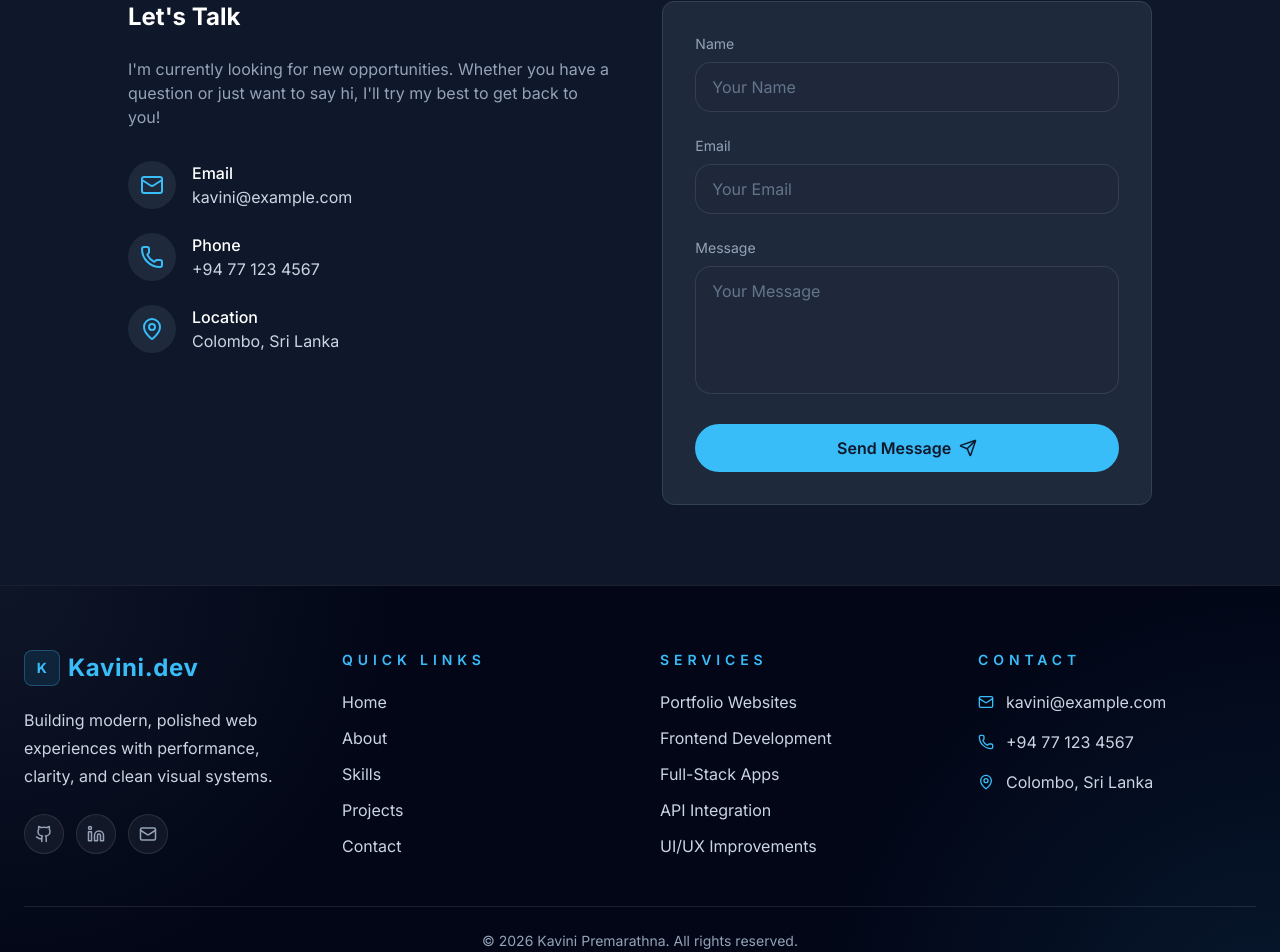
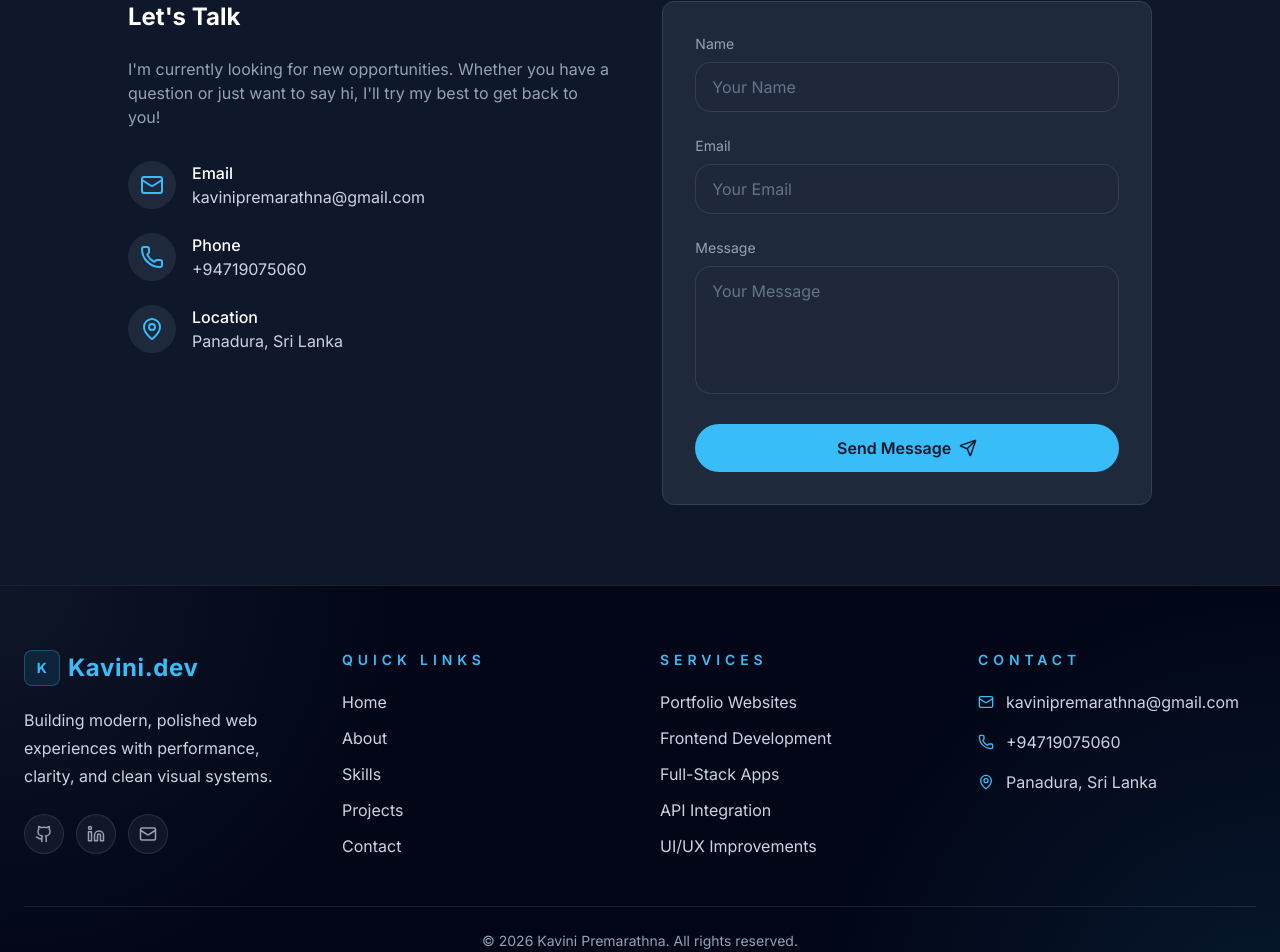
Before and after one commit to Kavinipremarathna/my_portfolio, a React (Vite) app in the folder client/: page / in a window 1280 px wide. Shown: the part 2941-3893 px from the top of the page. Built offline with nearby package versions, Linux system fonts and the light colour scheme; no server answers.

Commit message:
Update portfolio contact details across UI and defaults

```diff
--- a/client/src/components/Contact.jsx
+++ b/client/src/components/Contact.jsx
@@ -44,7 +44,9 @@ const Contact = () => {
               <Motion.button
                 type="button"
                 whileHover={{ y: -3 }}
-                onClick={() => handleCopy("email", "kavini@example.com")}
+                onClick={() =>
+                  handleCopy("email", "kavinipremarathna@gmail.com")
+                }
                 className="w-full text-left flex items-center gap-4 text-slate-300"
               >
                 <div className="w-12 h-12 bg-secondary rounded-full flex items-center justify-center text-accent border border-transparent hover:border-accent/40 transition-colors">
@@ -53,7 +55,7 @@ const Contact = () => {
                 <div>
                   <h4 className="text-white font-medium">Email</h4>
                   <p>
-                    kavini@example.com{" "}
+                    kavinipremarathna@gmail.com{" "}
                     {copiedField === "email" ? "• copied" : ""}
                   </p>
                 </div>
@@ -61,7 +63,7 @@ const Contact = () => {
               <Motion.button
                 type="button"
                 whileHover={{ y: -3 }}
-                onClick={() => handleCopy("phone", "+94 77 123 4567")}
+                onClick={() => handleCopy("phone", "+94719075060")}
                 className="w-full text-left flex items-center gap-4 text-slate-300"
               >
                 <div className="w-12 h-12 bg-secondary rounded-full flex items-center justify-center text-accent border border-transparent hover:border-accent/40 transition-colors">
@@ -70,7 +72,7 @@ const Contact = () => {
                 <div>
                   <h4 className="text-white font-medium">Phone</h4>
                   <p>
-                    +94 77 123 4567 {copiedField === "phone" ? "• copied" : ""}
+                    +94719075060 {copiedField === "phone" ? "• copied" : ""}
                   </p>
                 </div>
               </Motion.button>
@@ -80,7 +82,7 @@ const Contact = () => {
                 </div>
                 <div>
                   <h4 className="text-white font-medium">Location</h4>
-                  <p>Colombo, Sri Lanka</p>
+                  <p>Panadura, Sri Lanka</p>
                 </div>
               </div>
             </div>
--- a/client/src/components/Footer.jsx
+++ b/client/src/components/Footer.jsx
@@ -60,7 +60,7 @@ const Footer = () => {
                 <Linkedin size={18} />
               </a>
               <a
-                href="mailto:kavini@example.com"
+                href="mailto:kavinipremarathna@gmail.com"
                 className="inline-flex h-10 w-10 items-center justify-center rounded-full border border-white/10 bg-white/5 transition-all hover:border-accent/40 hover:text-accent hover:-translate-y-0.5"
                 aria-label="Email"
               >
@@ -106,22 +106,22 @@ const Footer = () => {
             </h3>
             <div className="mt-5 space-y-4 text-slate-300">
               <a
-                href="mailto:kavini@example.com"
+                href="mailto:kavinipremarathna@gmail.com"
                 className="flex items-center gap-3 transition-colors hover:text-accent"
               >
                 <Mail size={16} className="text-accent" />
-                kavini@example.com
+                kavinipremarathna@gmail.com
               </a>
               <a
                 href="tel:+94771234567"
                 className="flex items-center gap-3 transition-colors hover:text-accent"
               >
                 <Phone size={16} className="text-accent" />
-                +94 77 123 4567
+                +94719075060
               </a>
               <p className="flex items-center gap-3">
                 <MapPin size={16} className="text-accent" />
-                Colombo, Sri Lanka
+                Panadura, Sri Lanka
               </p>
             </div>
           </div>
--- a/client/src/components/Hero.jsx
+++ b/client/src/components/Hero.jsx
@@ -41,7 +41,7 @@ const defaultHeroConfig = {
   social: {
     github: "https://github.com",
     linkedin: "https://linkedin.com",
-    email: "mailto:email@example.com",
+    email: "mailto:kavinipremarathna@gmail.com",
   },
   profileImageUrl: "",
 };
@@ -251,7 +251,9 @@ const Hero = () => {
               <FiLinkedin size={24} />
             </Motion.a>
             <Motion.a
-              href={heroConfig.social?.email || "mailto:email@example.com"}
+              href={
+                heroConfig.social?.email || "mailto:kavinipremarathna@gmail.com"
+              }
               whileHover={reduceMotion ? {} : { y: -4, scale: 1.08 }}
               className="hover:text-white transition-colors"
             >
--- a/client/src/components/admin/Dashboard.jsx
+++ b/client/src/components/admin/Dashboard.jsx
@@ -74,7 +74,7 @@ const emptyHeroForm = {
   styleStat: "Clean & Modern",
   githubUrl: "https://github.com",
   linkedinUrl: "https://linkedin.com",
-  emailUrl: "mailto:email@example.com",
+  emailUrl: "mailto:kavinipremarathna@gmail.com",
   profileImageUrl: "",
 };
 
--- a/client/src/pages/About.jsx
+++ b/client/src/pages/About.jsx
@@ -125,7 +125,7 @@ const AboutPage = () => {
                 <div className="mt-8 space-y-4 text-slate-300">
                   <div className="flex items-center gap-3">
                     <Mail size={18} className="text-accent" />{" "}
-                    kavini@example.com
+                    kavinipremarathna@gmail.com
                   </div>
                   <div className="flex items-center gap-3">
                     <MapPin size={18} className="text-accent" /> Colombo, Sri
```
